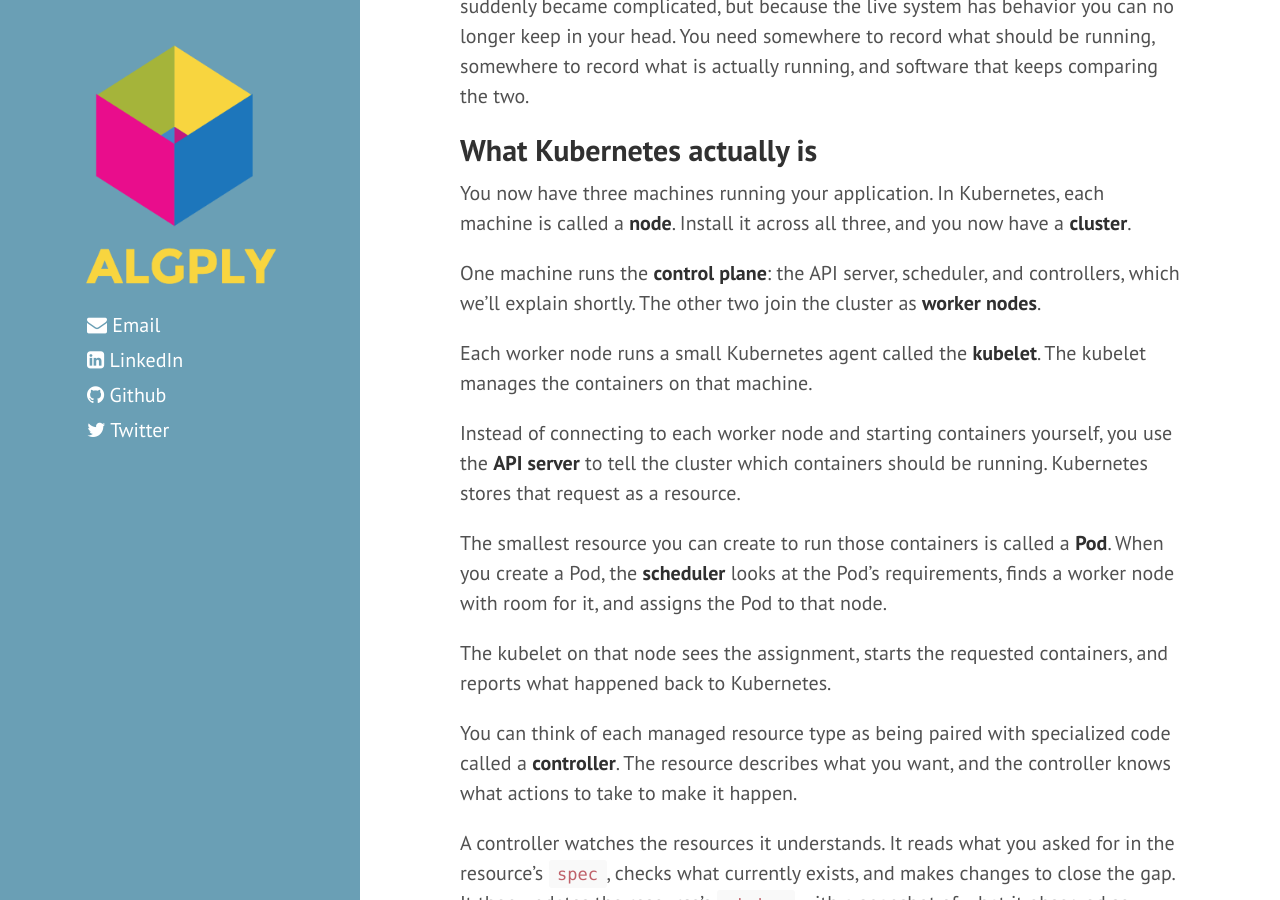
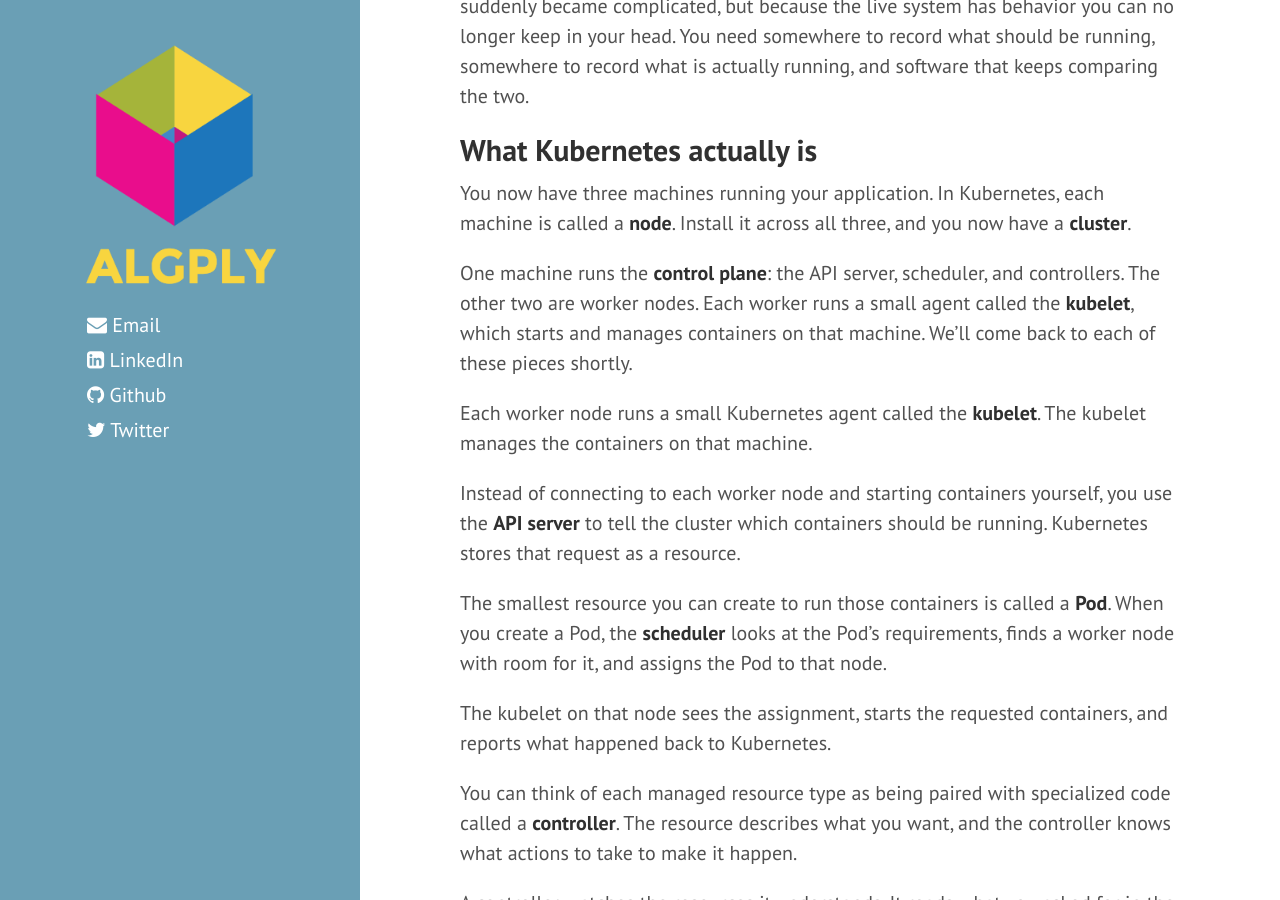
Before and after one commit to josephgardner/josephgardner.github.io, a Jekyll site: the page built from _posts/2026-04-06-kubernetes-from-scratch.md, in a window 1280 px wide and 900 px high, scrolled down 4680 px. Built offline with Jekyll 4.4.1, drawn with Linux system fonts in a browser that asks for light colours; nearby versions of some CDN libraries; comment, search, counter and statistics services are not loaded.

Commit message:
Apply suggestion from @josephgardner

```diff
--- a/_posts/2026-04-06-kubernetes-from-scratch.md
+++ b/_posts/2026-04-06-kubernetes-from-scratch.md
@@ -150,7 +150,7 @@ This is the moment Kubernetes starts to make sense. Not because containers sudde
 
 You now have three machines running your application. In Kubernetes, each machine is called a **node**. Install it across all three, and you now have a **cluster**.
 
-One machine runs the **control plane**: the API server, scheduler, and controllers, which we’ll explain shortly. The other two join the cluster as **worker nodes**.
+One machine runs the **control plane**: the API server, scheduler, and controllers. The other two are worker nodes. Each worker runs a small agent called the **kubelet**, which starts and manages containers on that machine. We’ll come back to each of these pieces shortly.
 
 Each worker node runs a small Kubernetes agent called the **kubelet**. The kubelet manages the containers on that machine.
 
```
